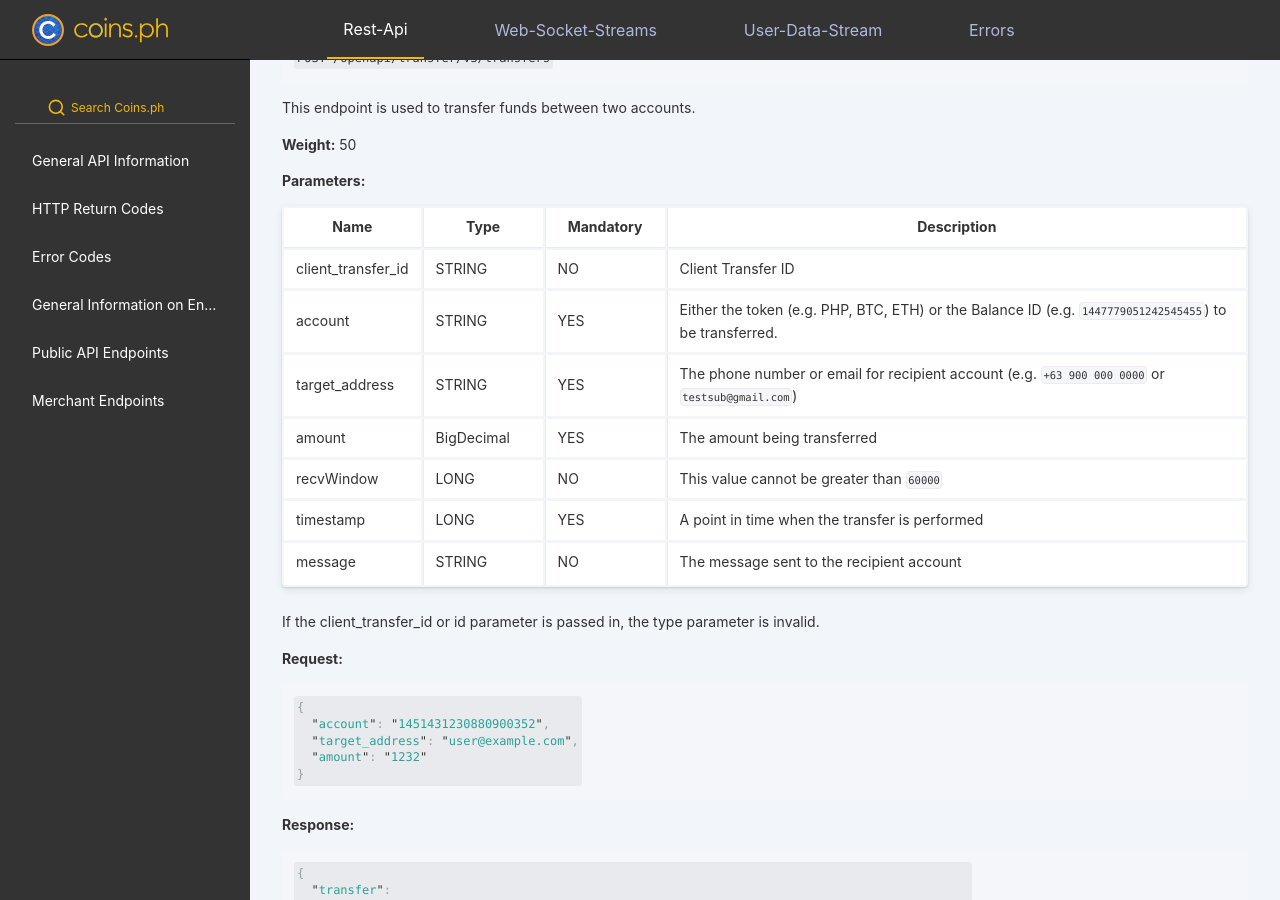
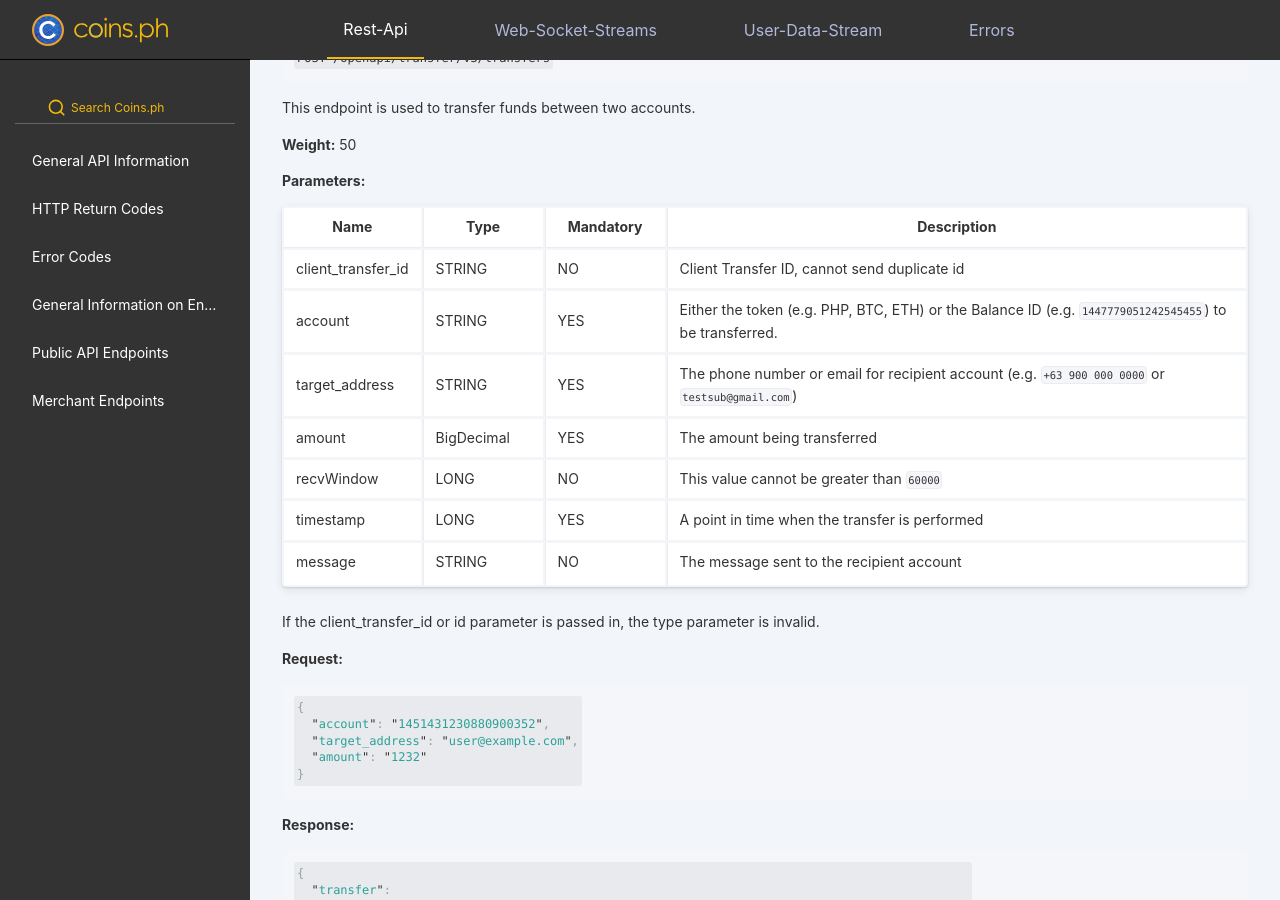
Before and after one commit to coins-docs/coins-docs.github.io, a Jekyll site: the page built from docs/rest-api.md, in a window 1280 px wide and 900 px high, scrolled down 16495 px. Built offline with Jekyll 4.4.1, drawn with Linux system fonts in a browser that asks for light colours.

Commit message:
Update rest-api.md

```diff
--- a/docs/rest-api.md
+++ b/docs/rest-api.md
@@ -824,7 +824,7 @@ This endpoint is used to transfer funds between two accounts.
 
 Name       | Type  | Mandatory | Description
 -----------------|--------|-----------|--------------------------------------------------------------------------------------
-client_transfer_id | STRING | NO | Client Transfer ID
+client_transfer_id | STRING | NO | Client Transfer ID, cannot send duplicate id
 account      | STRING | YES    | Either the token (e.g. PHP, BTC, ETH) or the Balance ID (e.g. `1447779051242545455`) to be transferred.
 target_address   | STRING | YES    | The phone number or email for recipient account (e.g. `+63 900 000 0000` or `testsub@gmail.com`)
 amount      | BigDecimal | YES    | The amount being transferred
```
